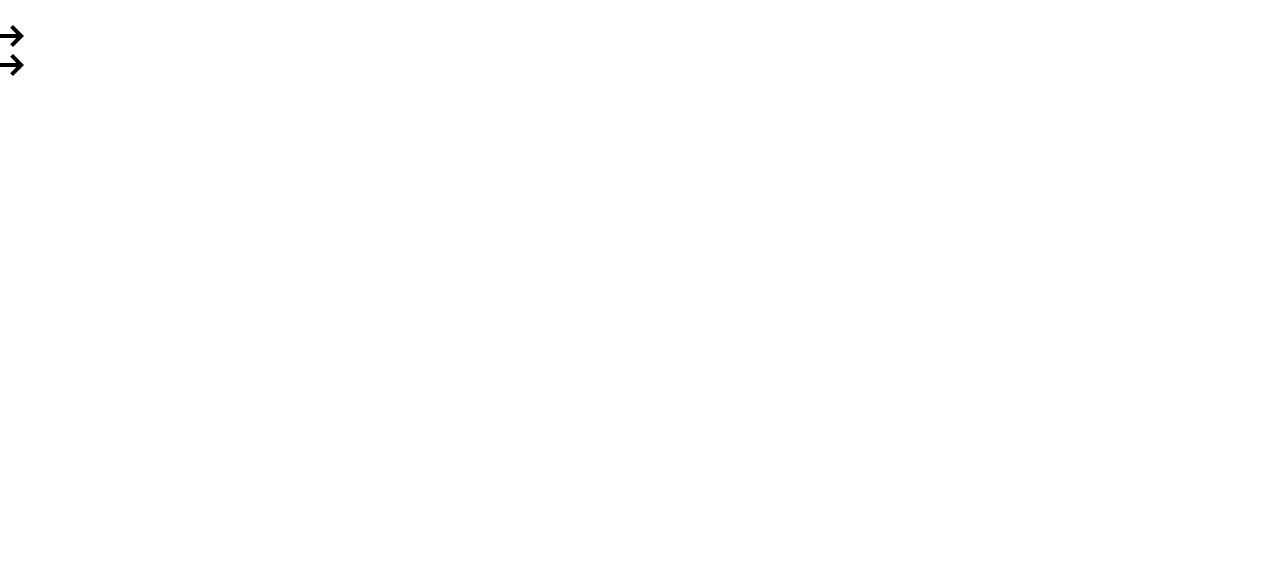
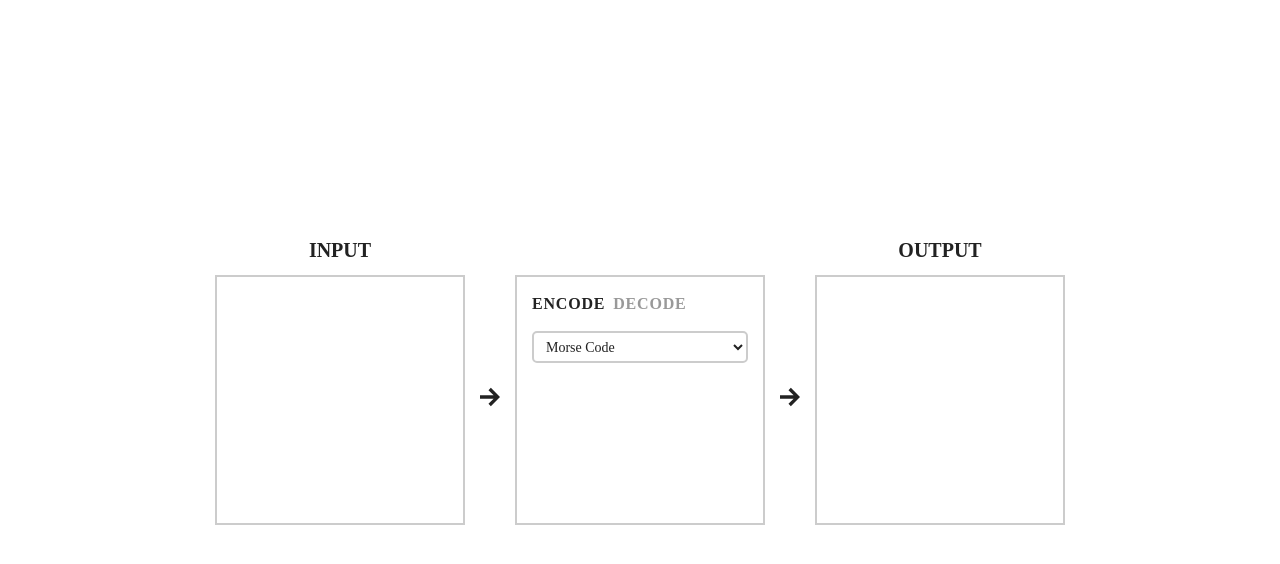
Before and after one commit to gaberomualdo/skyecrypt, a plain HTML site: page index.html in a window 1280 px wide. Drawn offline with Linux system fonts and the light colour scheme; a web font is replaced by a local one.

Commit message:
finished working version

```diff
--- a/index.html
+++ b/index.html
@@ -9,18 +9,39 @@
   <link rel="stylesheet" href="main.css">
   <link rel="shortcut icon" href="favicon.png">
 
-  <link href="https://fonts.googleapis.com/css?family=Noto+Sans+KR:100,300,400,500,700,900" rel="stylesheet">
+  <link href="https:/fonts.googleapis.com/css?family=Droid+Sans+Mono" rel="stylesheet">
 </head>
 <body>
   <div class="container">
-    <div class="col" contenteditable="true" tabindex="-1" oninput="updateCipher(this.value);">
-
-    </div>
+    <section class="labels">
+      <h1 class="left">input</h1>
+      <h1>output</h1>
+    </section>
+    <section class="content">
+      <div class="col input" contenteditable="true" tabindex="-1" oninput="updateCipher();" spellcheck="false"></div>
       <div class="divider">
         <svg xmlns="http://www.w3.org/2000/svg" width="24" height="24" viewBox="0 0 24 24"><path d="M13.025 1l-2.847 2.828 6.176 6.176h-16.354v3.992h16.354l-6.176 6.176 2.847 2.828 10.975-11z"/></svg>
       </div>
       <div class="col middle">
-
+        <ul class="mode">
+          <button id="encode" class="active" onclick="changeMode(this);updateCipher();">encode</button
+          ><button id="decode" onclick="changeMode(this);updateCipher();">decode</button>
+        </ul>
+        <select class="cipher" onchange="this.blur();updateCipher();">
+          <option value="Morse Code">Morse Code</option>
+          <option value="Caesar Cipher">Caesar Cipher</option>
+          <option value="ROT13">ROT13</option>
+          <option value="Vigenere Cipher">Vigenere Cipher</option>
+          <option value="NATO Spelling Alphabet">NATO Spelling Alphabet</option>
+          <option value="Base64">Base64</option>
+          <option value="URL Encoding">URL Encoding</option>
+        </select>
+        <div class="row caesar_shift" style="display: none;">
+          <p>Shift:</p><input type="number" value="4" max="26" min="0" oninput="checkCaesarShift(this);updateCipher();">
+        </div>
+        <div class="row vigenere_keyword" style="display: none;">
+          <p>Keyword:</p><input type="text" oninput="checkVigenereKeyword(this);updateCipher();" spellcheck="false">
+        </div>
       </div>
       <div class="divider">
         <svg xmlns="http://www.w3.org/2000/svg" width="24" height="24" viewBox="0 0 24 24"><path d="M13.025 1l-2.847 2.828 6.176 6.176h-16.354v3.992h16.354l-6.176 6.176 2.847 2.828 10.975-11z"/></svg>
@@ -28,6 +49,7 @@
       <div class="col end">
 
       </div>
+    </section>
   </div>
   <script src="ciphers.js"></script>
   <script src="main.js"></script>
--- a/main.css
+++ b/main.css
@@ -1,5 +1,144 @@
 * {
   margin: 0;
   padding: 0;
-  font-family: "Noto Sans KR";
+  font-family: "Droid Sans Mono";
+  color: #222;
 }
+body {
+  text-align: center;
+  background-color: #fff;
+  overflow: hidden;
+}
+div.container {
+  border-top: none;
+  border-bottom: none;
+  min-height: 100vh;
+  width: 950px;
+  padding: calc((100vh - 350px) / 2) 50px;
+  box-sizing: border-box;
+  display: inline-block;
+  text-align: left;
+}
+div.col, div.divider {
+  display: block;
+  float: left;
+}
+div.col {
+  width: 250px;
+  border: none;
+  border: 2px solid #ccc;
+  outline: none;
+  box-sizing: border-box;
+  height: 250px;
+  padding: 15px;
+  font-size: 1rem;
+  line-height: 1.5;
+}
+div.col:focus {
+  border-color: #222;
+}
+div.col.middle button, div.col.middle select{
+  border: none;
+  border-radius: 0;
+  outline: none;
+  background-color: transparent;
+}
+div.col.middle ul.mode {
+  display: block;
+  overflow: auto;
+}
+div.col.middle ul.mode button {
+  font-size: 1rem;
+  text-transform: uppercase;
+  font-weight: bold;
+  letter-spacing: 0.05rem;
+  color: #999;
+  cursor: pointer;
+  margin-right: 0.5rem;
+}
+div.col.middle ul.mode button.active {
+  color: #222;
+}
+div.col.middle select, div.col.middle input {
+  height: 2rem;
+  line-height: 2rem;
+  font-size: 0.875rem;
+  width: 100%;
+  display: block;
+  outline: none;
+  border-radius: 5px;
+  box-sizing: border-box;
+  padding: 0 8px;
+  border: 2px solid #ccc;
+  margin-top: 15px;
+}
+div.col.middle div.row {
+  margin-top: 15px;
+  overflow: auto;
+}
+div.col.middle div.row p {
+  width: calc(100% - 135px);
+  display: block;
+  float: left;
+  height: 2rem;
+  line-height: 2rem;
+  font-size: 0.875rem;
+  box-sizing: border-box;
+  padding-right: 0.5rem;
+  text-align: right;
+}
+div.col.middle input {
+  width: 135px;
+  display: block;
+  float: left;
+  margin: 0;
+  text-transform: uppercase;
+}
+div.col.middle select:focus, div.col.middle input:focus {
+  border-color: #222;
+}
+div.divider {
+  width: 50px;
+  height: 50px;
+  margin-top: 95px;
+  box-sizing: border-box;
+  padding: 15px;
+}
+div.divider svg {
+  width: 100%;
+  fill: #222;
+}
+div.col.end {
+  word-wrap: break-word;
+  overflow-y: scroll;
+}
+div.col.end span {
+  color: #e00;
+  font-weight: bold;
+}
+section.content {
+  display: block;
+  width: 100%;
+  overflow: auto;
+}
+section.labels {
+  height: 50px;
+  box-sizing: border-box;
+  padding: 10px 0;
+  display: block;
+  width: 100%;
+}
+section.labels h1 {
+  display: block;
+  float: right;
+  line-height: 30px;
+  font-size: 20px;
+  text-transform: uppercase;
+  text-align: center;
+  font-weight: bold;
+  text-align: center;
+  width: 250px;
+}
+section.labels h1.left {
+  float: left;
+}
--- a/main.js
+++ b/main.js
@@ -0,0 +1,59 @@
+function updateCipher(){
+  var cipher_text = document.querySelector("div.col.input").innerText;
+  var cipher = document.querySelector("div.col.middle select").value;
+  var encode_or_decode = document.querySelector("div.col.middle ul.mode button.active").getAttribute("id");
+  var params = [];
+  if(cipher == "Caesar Cipher"){
+    document.querySelector("div.col.middle div.row.caesar_shift").removeAttribute("style");
+    params = [Math.abs(document.querySelector("div.col.middle div.row.caesar_shift input").value)];
+  }else{
+    document.querySelector("div.col.middle div.row.caesar_shift").setAttribute("style", "display: none;");
+  }
+
+  if(cipher == "Vigenere Cipher"){
+    document.querySelector("div.col.middle div.row.vigenere_keyword").removeAttribute("style");
+    params = [document.querySelector("div.col.middle div.row.vigenere_keyword input").value];
+  }else{
+    document.querySelector("div.col.middle div.row.vigenere_keyword").setAttribute("style", "display: none;");
+  }
+  try{
+    if(encode_or_decode == "encode"){
+      document.querySelector("div.col.end").innerText = Ciphers.encode(cipher, cipher_text, params);
+    }else{
+      document.querySelector("div.col.end").innerText = Ciphers.decode(cipher, cipher_text, params);
+    }
+  }catch(err){
+    document.querySelector("div.col.end").innerHTML = "<span>" + (err) + "</span>";
+  }
+}
+function checkCaesarShift(input){
+  var val = input.value;
+  if(input.value < 0){
+    input.value = 0;
+  }
+  if(input.value > 26){
+    input.value = 26;
+  }
+  if(input.value == ""){
+    input.value = 0;
+  }
+}
+function checkVigenereKeyword(input){
+  var val = input.value.toLowerCase();
+  var newVal = "";
+  val = val.split("");
+  val.forEach(function(char){
+    if(Ciphers.alphabet.indexOf(char) != -1){
+      newVal += char;
+    }
+  });
+  input.value = newVal;
+}
+function changeMode(input){
+  if(!input.getAttribute("class")){
+    document.querySelector("div.col.input").innerText = "";
+  }
+  document.querySelector('ul.mode button.active').classList.remove('active');
+  input.classList.add('active');
+  document.querySelector("div.col.input").focus();
+}
```
Also changed, not shown: 1 other file. Lines whose indentation alone changed are shown as unchanged.
